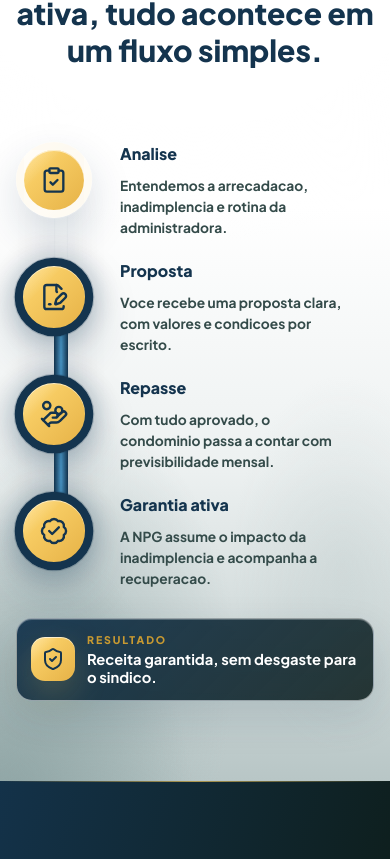
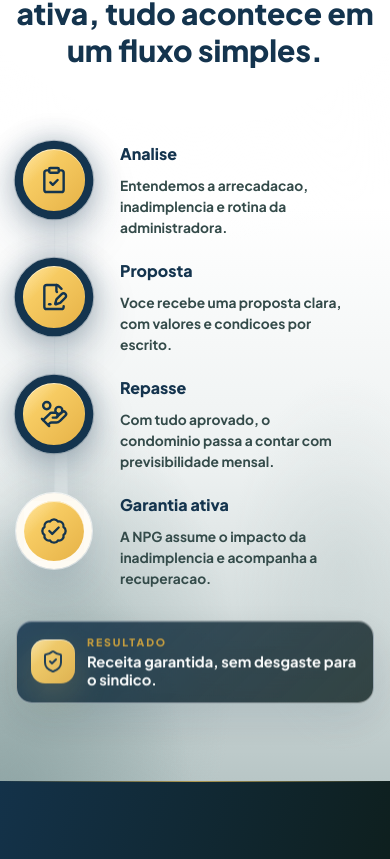
Before and after one commit to guilhermeazsa4/npm-capital, a Next.js app: page / in a window 390 px wide. Shown: the part 3625-4484 px from the top of the page. Built offline with nearby package versions, Linux system fonts and the light colour scheme.

Commit message:
CTAFinal-A-Empresa-BarraPro

```diff
--- a/src/app/globals.css
+++ b/src/app/globals.css
@@ -344,17 +344,18 @@ body {
     0 18px 42px rgba(20, 52, 78, 0.12);
 }
 
-.how-works-line span {
+.how-works-line-fill {
   position: absolute;
   inset-block: 0;
-  left: -100%;
+  left: 0;
   width: 100%;
   border-radius: inherit;
   background: linear-gradient(90deg, #14344e, #4f9fd0, #14344e);
   box-shadow:
     0 0 18px rgba(20, 52, 78, 0.34),
     0 0 30px rgba(20, 52, 78, 0.14);
-  animation: howWorksFlow 10s linear infinite;
+  transform: scaleX(var(--fill, 0));
+  transform-origin: left center;
 }
 
 .how-works-step {
@@ -485,16 +486,6 @@ body {
   color: #ffffff;
 }
 
-@keyframes howWorksFlow {
-  0% {
-    transform: translateX(0);
-  }
-
-  100% {
-    transform: translateX(200%);
-  }
-}
-
 @media (max-width: 767px) {
   .how-works-line {
     bottom: 0;
@@ -505,12 +496,14 @@ body {
     width: 14px;
   }
 
-  .how-works-line span {
+  .how-works-line-fill {
     inset-inline: 0;
-    top: -100%;
+    left: auto;
+    top: 0;
     height: 100%;
     width: auto;
-    animation-name: howWorksFlowMobile;
+    transform: scaleY(var(--fill, 0));
+    transform-origin: top center;
   }
 
   .how-works-step {
@@ -541,16 +534,6 @@ body {
     top: auto;
     width: 100%;
     margin-top: 28px;
-  }
-}
-
-@keyframes howWorksFlowMobile {
-  0% {
-    transform: translateY(0);
-  }
-
-  100% {
-    transform: translateY(200%);
   }
 }
 
--- a/src/components/footer.tsx
+++ b/src/components/footer.tsx
@@ -6,7 +6,10 @@ export function Footer() {
   const year = new Date().getFullYear();
 
   return (
-    <footer className="gold-surface relative overflow-hidden border-t border-[#FFE39A]/70 px-5 py-6 text-black lg:px-8 lg:py-7">
+    <footer
+      data-snap-section
+      className="gold-surface relative overflow-hidden border-t border-[#FFE39A]/70 px-5 py-6 text-black lg:px-8 lg:py-7"
+    >
       <span className="pointer-events-none absolute inset-0 bg-[linear-gradient(120deg,rgba(255,255,255,0.42),transparent_36%,rgba(255,255,255,0.16)_72%,transparent)] opacity-90" />
       <div className="relative z-10 mx-auto max-w-[1220px]">
         <div className="flex flex-col items-start justify-between gap-5 lg:flex-row lg:items-center">
--- a/src/components/header.tsx
+++ b/src/components/header.tsx
@@ -8,6 +8,7 @@ import { useEffect, useState } from "react";
 import { WHATSAPP_URL } from "@/lib/constants";
 
 const navItems = [
+  { label: "Home", href: "/" },
   { label: "A Empresa", href: "/a-empresa" },
   { label: "Serviços", href: "/contato#formularios" },
   { label: "E-books", href: "/e-books" },
--- a/src/components/sections/como-funciona.tsx
+++ b/src/components/sections/como-funciona.tsx
@@ -10,10 +10,7 @@ import {
 import { useEffect, useRef, useState } from "react";
 import { MotionBlock } from "@/components/ui";
 
-export function ComoFuncionaSection() {
-  const flowBarRef = useRef<HTMLSpanElement | null>(null);
-  const dotRefs = useRef<(HTMLSpanElement | null)[]>([]);
-  const filledRef = useRef<boolean[]>([]);
+const FILL_DURATION_MS = 6400;
 
 const steps = [
   {
@@ -38,51 +35,107 @@ export function ComoFuncionaSection() {
   },
 ];
 
+export function ComoFuncionaSection() {
+  const sectionRef = useRef<HTMLElement | null>(null);
+  const lineRef = useRef<HTMLDivElement | null>(null);
+  const fillRef = useRef<HTMLSpanElement | null>(null);
+  const dotRefs = useRef<(HTMLSpanElement | null)[]>([]);
   const [filledSteps, setFilledSteps] = useState<boolean[]>(
     Array(steps.length).fill(false),
   );
+  const [resultVisible, setResultVisible] = useState(false);
 
   useEffect(() => {
+    const section = sectionRef.current;
+    const line = lineRef.current;
+    const fill = fillRef.current;
+    if (!section || !line || !fill) return;
+
     let frame = 0;
+    let resultTimer = 0;
 
-    const updateFilledSteps = () => {
-      const bar = flowBarRef.current;
+    const stop = () => {
+      window.cancelAnimationFrame(frame);
+      window.clearTimeout(resultTimer);
+    };
 
-      if (bar) {
-        const barRect = bar.getBoundingClientRect();
-        const isHorizontal = barRect.width >= barRect.height;
-        const next = dotRefs.current.map((dot) => {
-          if (!dot) {
-            return false;
-          }
+    const reset = () => {
+      stop();
+      fill.style.setProperty("--fill", "0");
+      setFilledSteps(Array(steps.length).fill(false));
+      setResultVisible(false);
+    };
 
+    const start = () => {
+      stop();
+      setFilledSteps(Array(steps.length).fill(false));
+      setResultVisible(false);
+      fill.style.setProperty("--fill", "0");
+
+      // Measure each dot's real position along the line so the fill and
+      // the dot highlight always agree, regardless of grid spacing.
+      const lineRect = line.getBoundingClientRect();
+      const isHorizontal = lineRect.width >= lineRect.height;
+
+      const dotFractions = dotRefs.current.map((dot) => {
+        if (!dot) return 1;
         const dotRect = dot.getBoundingClientRect();
-
         return isHorizontal
-            ? barRect.right >= dotRect.left && barRect.left <= dotRect.right
-            : barRect.bottom >= dotRect.top && barRect.top <= dotRect.bottom;
+          ? (dotRect.left + dotRect.width / 2 - lineRect.left) / lineRect.width
+          : (dotRect.top + dotRect.height / 2 - lineRect.top) / lineRect.height;
       });
 
-        const changed =
-          next.length !== filledRef.current.length ||
-          next.some((filled, index) => filled !== filledRef.current[index]);
+      const startTime = performance.now();
 
-        if (changed) {
-          filledRef.current = next;
-          setFilledSteps(next);
+      const tick = (now: number) => {
+        const progress = Math.min(1, (now - startTime) / FILL_DURATION_MS);
+        fill.style.setProperty("--fill", String(progress));
+
+        setFilledSteps((prev) => {
+          let changed = false;
+          const next = prev.map((filled, i) => {
+            const shouldFill = progress >= dotFractions[i];
+            if (shouldFill !== filled) changed = true;
+            return shouldFill;
+          });
+          return changed ? next : prev;
+        });
+
+        if (progress < 1) {
+          frame = window.requestAnimationFrame(tick);
+        } else {
+          resultTimer = window.setTimeout(() => setResultVisible(true), 150);
         }
-      }
-
-      frame = window.requestAnimationFrame(updateFilledSteps);
       };
 
-    frame = window.requestAnimationFrame(updateFilledSteps);
+      frame = window.requestAnimationFrame(tick);
+    };
 
-    return () => window.cancelAnimationFrame(frame);
+    const observer = new IntersectionObserver(
+      ([entry]) => {
+        if (entry.isIntersecting) {
+          start();
+        } else {
+          reset();
+        }
+      },
+      { threshold: 0.35 },
+    );
+
+    observer.observe(section);
+
+    return () => {
+      observer.disconnect();
+      stop();
+    };
   }, []);
 
   return (
-    <section className="npg-company-section relative flex min-h-[104vh] items-center overflow-hidden px-4 py-20 text-[#14344E] lg:px-8 lg:py-16">
+    <section
+      ref={sectionRef}
+      data-snap-section
+      className="npg-company-section relative flex min-h-[104vh] items-center overflow-hidden px-4 py-20 text-[#14344E] lg:px-8 lg:py-16"
+    >
       <div className="pointer-events-none absolute inset-x-0 top-0 z-0 h-24 bg-[linear-gradient(180deg,rgba(14,31,30,0.08),transparent)]" />
 
       <div className="relative z-10 mx-auto mt-12 w-full max-w-[1120px] lg:mt-14">
@@ -98,8 +151,8 @@ export function ComoFuncionaSection() {
         </div>
 
         <div className="how-works-flow relative mt-14">
-          <div className="how-works-line" aria-hidden="true">
-            <span ref={flowBarRef} />
+          <div ref={lineRef} className="how-works-line" aria-hidden="true">
+            <span ref={fillRef} className="how-works-line-fill" />
           </div>
 
           <div className="relative z-10 grid gap-5 md:grid-cols-4">
@@ -120,11 +173,9 @@ export function ComoFuncionaSection() {
               </MotionBlock>
             ))}
           </div>
-
         </div>
 
-        <MotionBlock delay={0.34}>
-          <div className="how-works-result">
+        <div className={`reveal how-works-result ${resultVisible ? "visible" : ""}`}>
           <span>
             <ShieldCheck aria-hidden="true" className="h-6 w-6" />
           </span>
@@ -133,7 +184,6 @@ export function ComoFuncionaSection() {
             <strong>Receita garantida, sem desgaste para o sindico.</strong>
           </div>
         </div>
-        </MotionBlock>
       </div>
     </section>
   );
--- a/src/components/sections/comparativa.tsx
+++ b/src/components/sections/comparativa.tsx
@@ -130,7 +130,10 @@ function ScenarioFlow({ mode }: { mode: "without" | "with" }) {
 
 export function ComparativaSection() {
   return (
-    <section className="relative flex min-h-[104vh] items-center overflow-hidden bg-[#0E1F1E] px-3 py-14 text-white lg:py-12">
+    <section
+      data-snap-section
+      className="relative flex min-h-[104vh] items-center overflow-hidden bg-[#0E1F1E] px-3 py-14 text-white lg:py-12"
+    >
       <div className="absolute inset-0 bg-[linear-gradient(105deg,rgba(20,52,78,0.94),rgba(14,31,30,1)_52%,rgba(20,52,78,0.86))]" />
       <div className="absolute inset-x-0 top-0 h-px bg-gradient-to-r from-transparent via-[#F1C75B]/70 to-transparent" />
       <div className="relative z-10 mx-auto mt-6 w-full max-w-[1000px] px-4 sm:px-5 lg:mt-8 lg:px-6">
--- a/src/components/sections/problema.tsx
+++ b/src/components/sections/problema.tsx
@@ -5,7 +5,10 @@ import { MotionBlock } from "@/components/ui";
 
 export function ProblemaSection() {
   return (
-    <section className="npg-company-section relative flex min-h-[108vh] items-center overflow-hidden px-3 py-24 lg:py-28">
+    <section
+      data-snap-section
+      className="npg-company-section relative flex min-h-[108vh] items-center overflow-hidden px-3 py-24 lg:py-28"
+    >
       <div className="pointer-events-none absolute inset-x-0 top-0 z-0 h-24 bg-[linear-gradient(180deg,rgba(14,31,30,0.12),transparent)]" />
 
       <div className="relative z-10 mx-auto mt-8 w-full max-w-[1120px] lg:mt-10">
```
Also changed, not shown: src/app/a-empresa/content.tsx (+72 -87 lines), src/components/sections/cta-final.tsx (+20 -8 lines), src/components/sections/depoimentos.tsx (+5 -2 lines), src/components/smooth-scroll.tsx (+79 -0 lines), src/components/ui.tsx (+11 -5 lines). Lines whose indentation alone changed are shown as unchanged.
